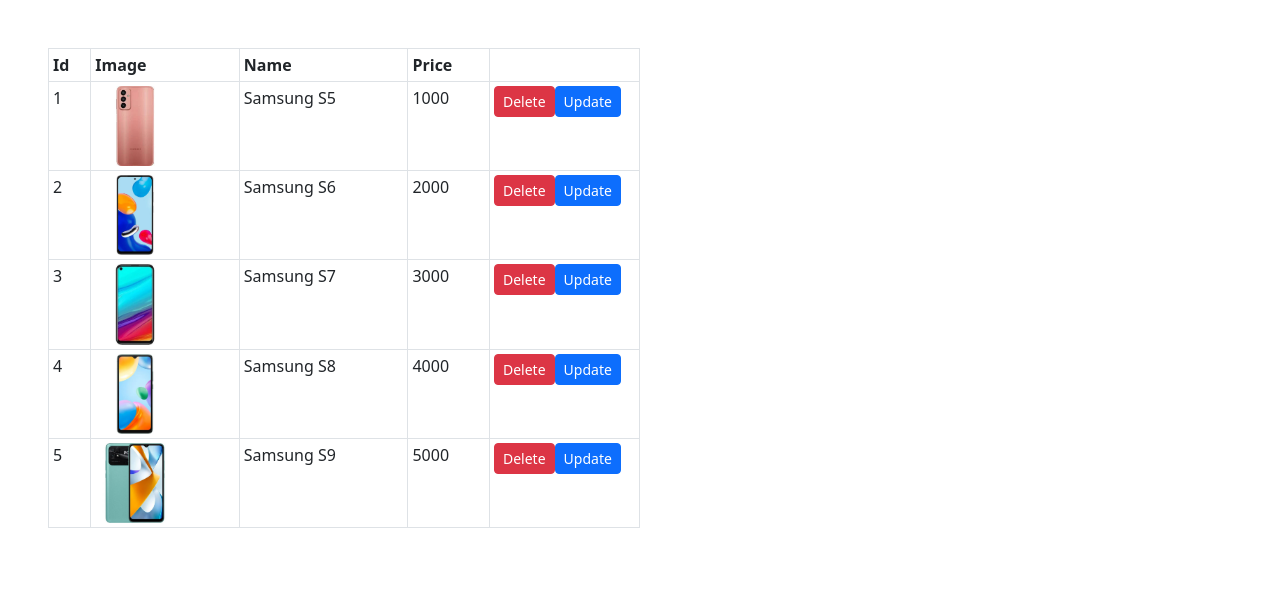
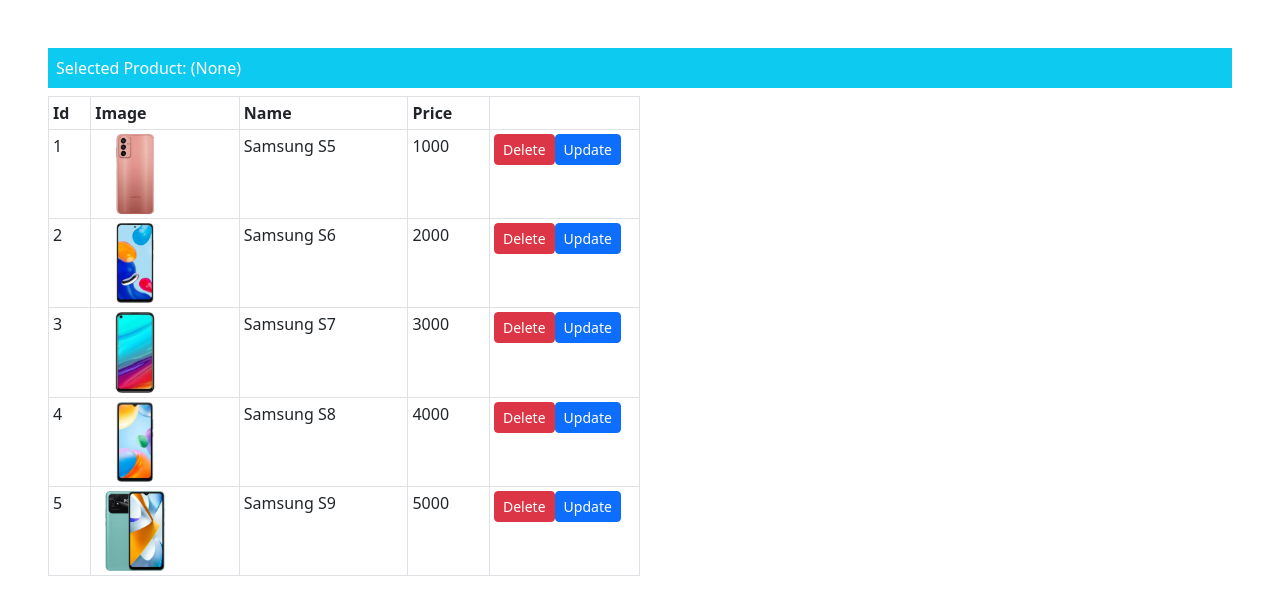
Before and after one commit to fatihdelice/learn-angular, an Angular app: page / in a window 1280 px wide. Shown: the top 614 px of the page. Built offline with nearby package versions, Linux system fonts and the light colour scheme.

Commit message:
Display selected product added

```diff
--- a/src/app/admin-products/admin-products.component.html
+++ b/src/app/admin-products/admin-products.component.html
@@ -1,5 +1,8 @@
 <div class="m-5">
-    <table class="table table-sm table-bordered w-50">
+    <div class="bg-info text-white p-2">
+        Selected Product: {{ selectedProduct || '(None)'}}
+    </div>
+    <table class="table table-sm table-bordered w-50 mt-2">
         <thead>
             <tr>
                 <th>Id</th>
@@ -10,7 +13,7 @@
             </tr>
         </thead>
         <tbody>
-            <tr *ngFor="let product of products">
+            <tr *ngFor="let product of products" (mouseover)="selectedProduct=product.name" (mouseleave)="selectedProduct='(None)'">
                 <td>{{ product.id }}</td>
                 <td>
                     <img src="/assets/img/{{ product.imageUrl }}" width="80">
--- a/src/app/admin-products/admin-products.component.ts
+++ b/src/app/admin-products/admin-products.component.ts
@@ -7,7 +7,7 @@
   styleUrls: ['./admin-products.component.css']
 })
 export class AdminProductsComponent {
-
+  selectedProduct: any;
   products;
   model: ProductRepository;
 
```
